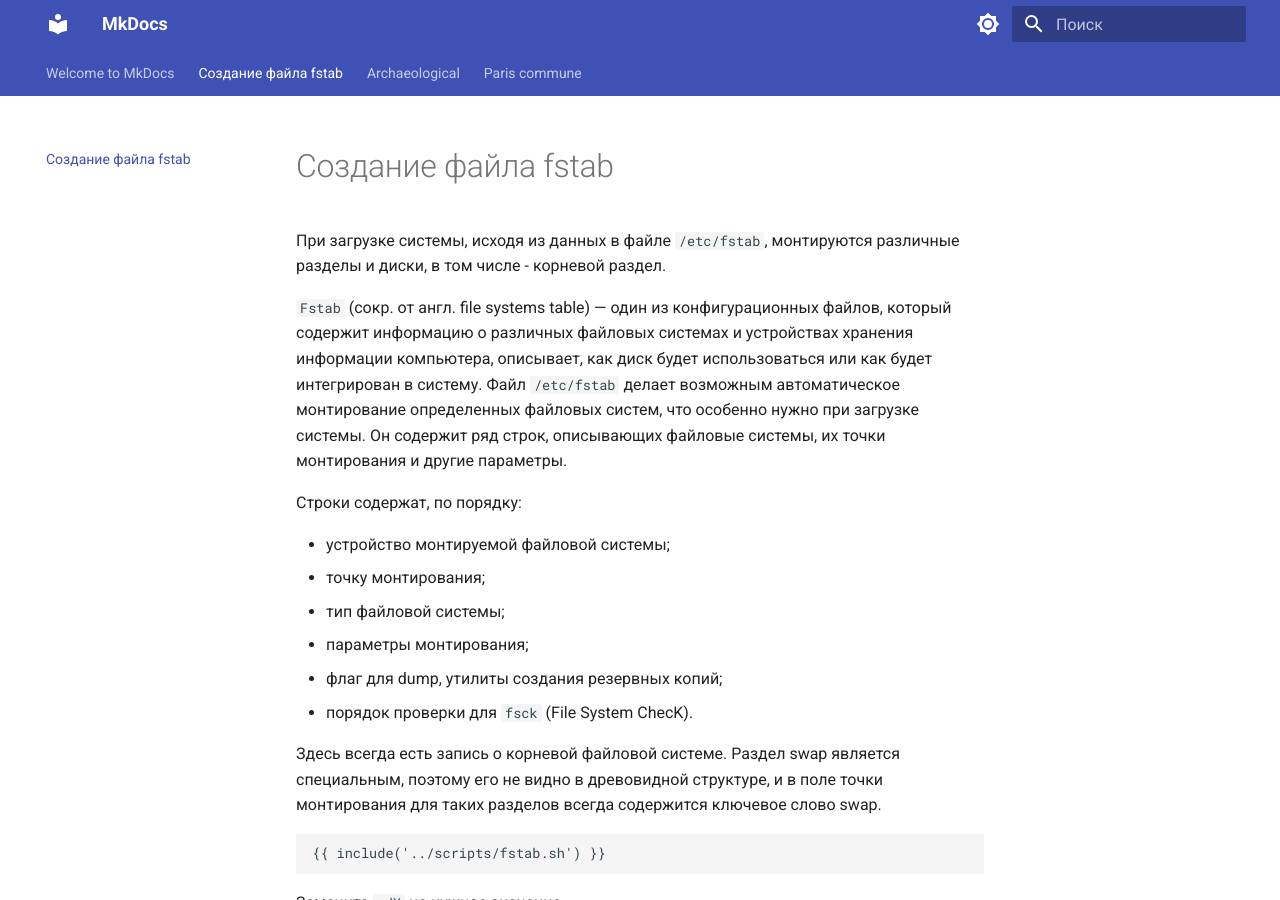
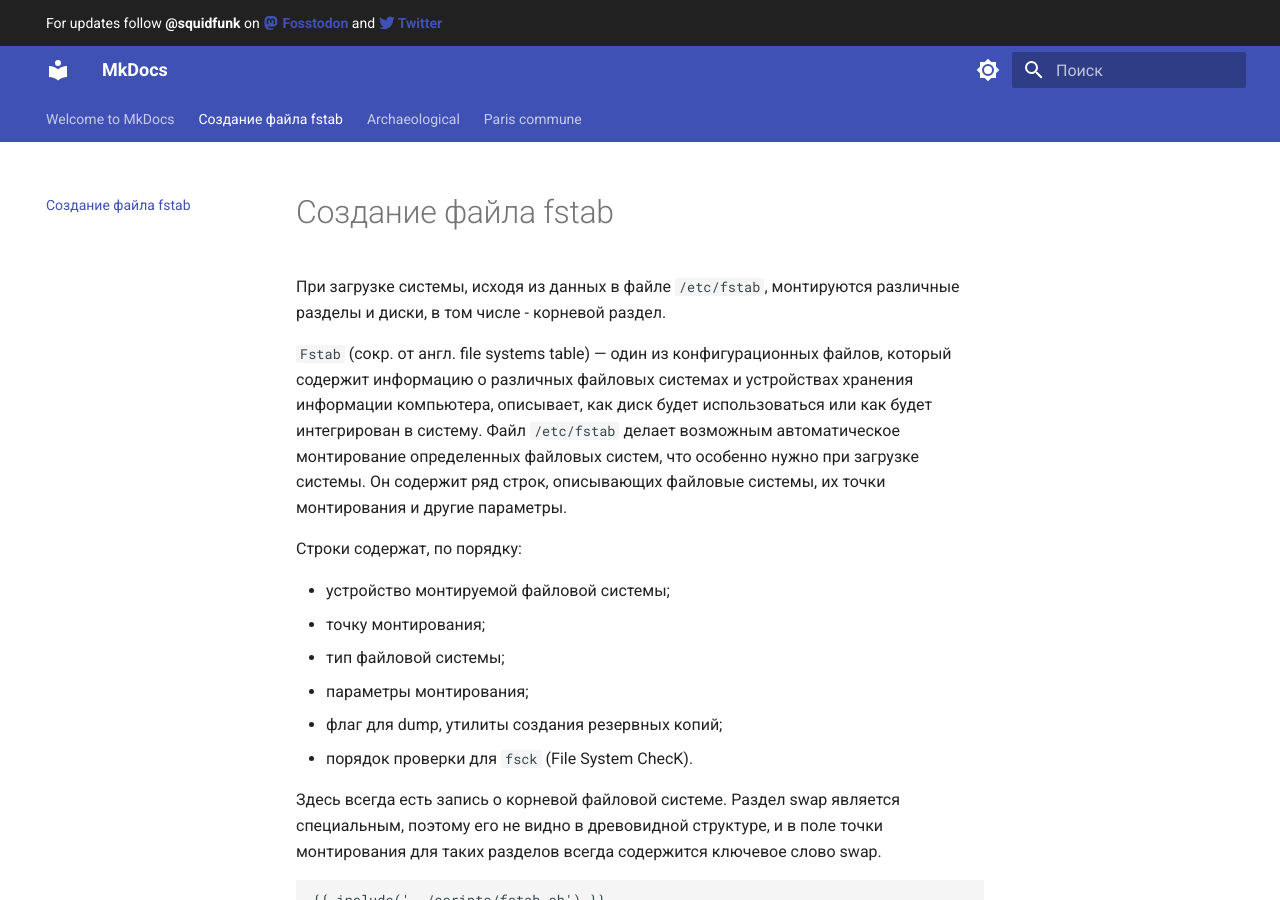
Before and after one commit to shaburoff/shaburoff.github.io, an MkDocs documentation site: the page built from docs/fstab.md, in a window 1280 px wide and 900 px high. Built offline with MkDocs 1.6.1 and Material for MkDocs 9.7.7, drawn with Linux system fonts in a browser that asks for light colours.

Commit message:
Update main.html

```diff
--- a/material/overrides/main.html
+++ b/material/overrides/main.html
@@ -1,5 +1,27 @@
-{% extends "base.html" %}
-
-{% block htmltitle %}
-  <title>Lorem ipsum dolor sit amet</title>
-{% endblock %}
+{#-
+    This file was automatically generated - do not edit
+  -#}
+  {% extends "base.html" %}
+  {% block extrahead %}
+    <link rel="stylesheet" href="{{ 'assets/stylesheets/custom.00c04c01.min.css' | url }}">
+  {% endblock %}
+  {% block announce %}
+    For updates follow <strong>@squidfunk</strong> on
+    <a rel="me" href="https://fosstodon.org/@squidfunk">
+      <span class="twemoji mastodon">
+        {% include ".icons/fontawesome/brands/mastodon.svg" %}
+      </span>
+      <strong>Fosstodon</strong>
+    </a>
+    and
+    <a href="https://twitter.com/squidfunk">
+      <span class="twemoji twitter">
+        {% include ".icons/fontawesome/brands/twitter.svg" %}
+      </span>
+      <strong>Twitter</strong>
+    </a>
+  {% endblock %}
+  {% block scripts %}
+    {{ super() }}
+    <script src="{{ 'assets/javascripts/custom.fe17d8dd.min.js' | url }}"></script>
+  {% endblock %}
```
